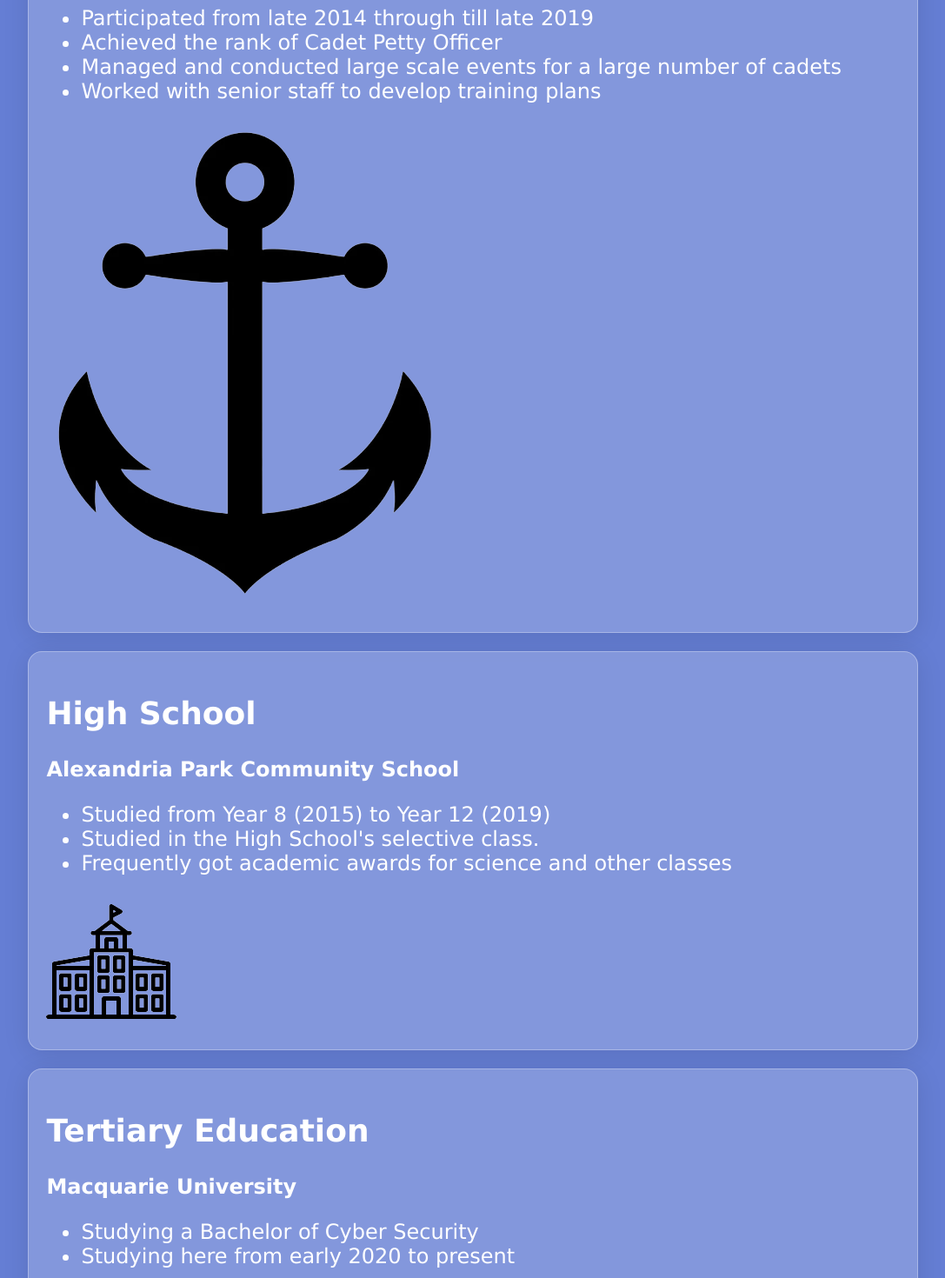
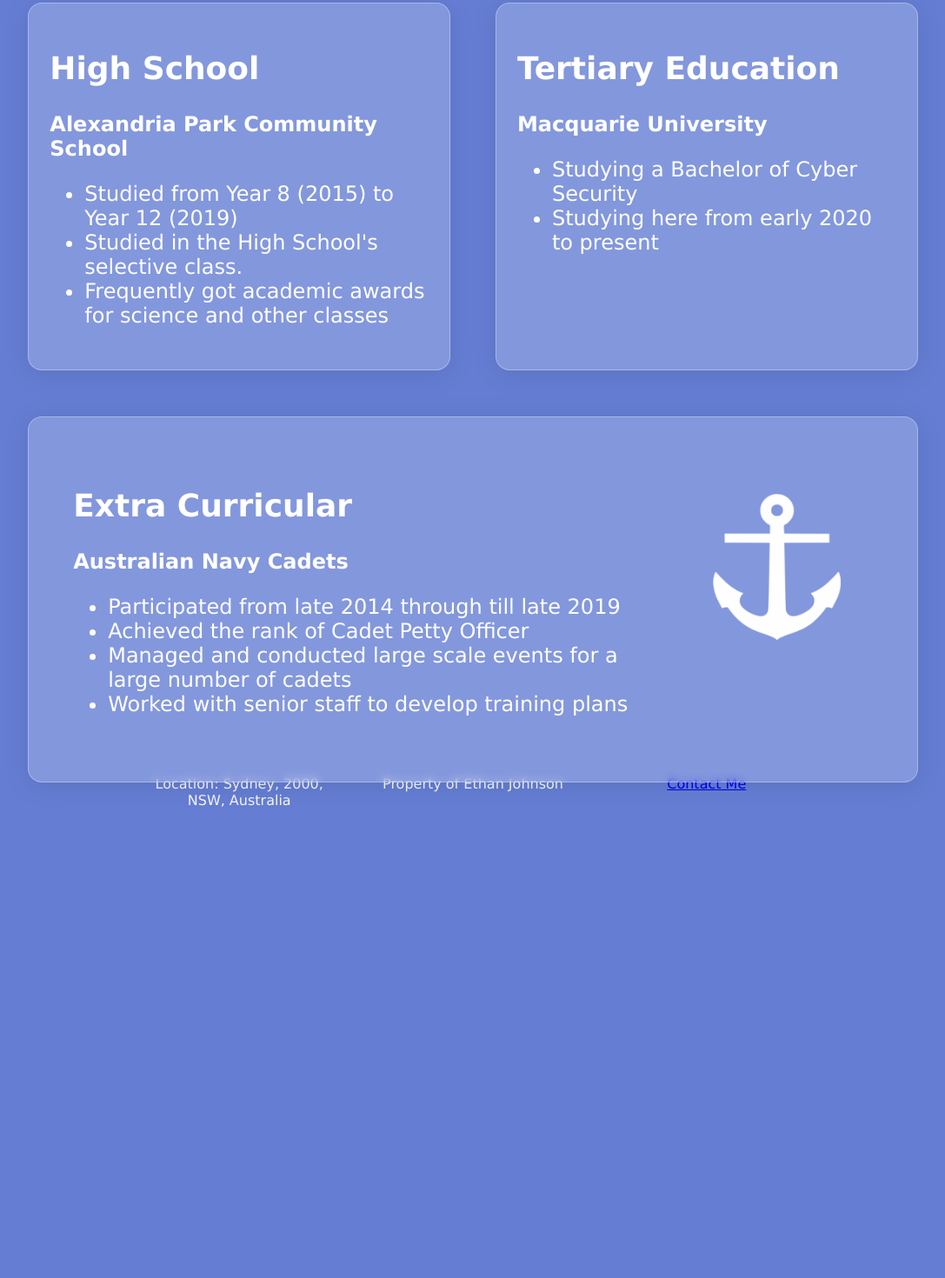
Before and after one commit to Scrubby1/PersonalWebsite, a SvelteKit app in the folder personalWebsiteV2/: page /Experience in a window 1280 px wide. Shown: the part 980-2450 px from the top of the page at 87% size, without its empty margins (96-1183 px from the left). After the commit the page ends 1926 px from the top, so only its background shows below. Built offline with nearby package versions, Linux system fonts and the light colour scheme.

Commit message:
finished projects and contacts
finished projects and contacts

```diff
--- a/personalWebsiteV2/src/routes/+layout.svelte
+++ b/personalWebsiteV2/src/routes/+layout.svelte
@@ -42,7 +42,7 @@
     </div>
 
     <div id = "footerRight">
-        <p>Contact Me: ethan.j.johnson01@gmail.com</p>
+        <a id="contactLinkTwo" href="/Contact"><p>Contact Me</p></a>
     </div>
 
 </footer>
--- /dev/null
+++ b/personalWebsiteV2/src/routes/Contact/+page.svelte
@@ -0,0 +1,102 @@
+<script lang="ts">
+    import { onMount } from "svelte";
+    let myEmail = "4b98bce60271c880e231f471cd5067ff"
+
+    onMount(() => {
+        document.getElementById("thankYou").style.display='none';
+        document.getElementById("ContactForm").style.display='block';
+	});
+
+    function changeDivs () {
+        document.getElementById("ContactForm").style.display='none';
+        document.getElementById("thankYou").style.display='block';
+
+    }
+
+
+</script>
+
+
+<div id="contactPage">
+
+    <div id="thankYou" class="box">
+        <div id="thankYouTxt">
+            <h1>Thank You!</h1>
+        </div>
+        <div id="thankYouImg">
+            <img src="greenCheck.png" alt="green check mark" class="icons"/>
+        </div>
+    </div>
+
+    <div id = "ContactForm" class="box">
+        <h1>Contact Form</h1>
+        <p>Please fill out the form below to reach out to me and I will try to respond as soon as possible.</p>
+        <form id = "form" action="https://formsubmit.co/{myEmail}" method="POST">
+            <input class="textinput" type="text" placeholder="Name" name="name" required>
+            <input class="textinput" type="email" name="email" placeholder="Email Address" required>
+            <input type="hidden" name="_subject" value="Email from Personal Website!">
+            <input class="textinput" type="text" name="phoneNumber" placeholder="Phone Number">
+            <input type="text" name="_honey" style="display:none">
+            <textarea rows=5 id="message" name="message" placeholder="Please type your message here!"/>
+            <button id="submit" type="submit" on:click={changeDivs}>Send</button>
+        </form>
+    </div>
+
+</div>
+
+<style>
+#ContactForm {
+    margin-left: 20%;
+    margin-right: 20%;
+    margin-top: 2%;
+}
+#ContactForm h1{
+    margin: 0;
+}
+#thankYou {
+    margin-left: 20%;
+    margin-right: 20%;
+    margin-top: 2%;
+    text-align: center;
+}
+#message {
+    margin-top:1%;
+    margin-right: 5%;
+    margin-left: 5%;
+    width: 90%;
+    padding: 1%;
+}
+#submit {
+    text-align: center;
+	border-radius: 10px;
+    border: none;
+    padding-top: 1%;
+	padding-bottom: 1%;
+	text-decoration: none;
+	width: 15%;
+    margin-left: 80%;
+    margin-right: 5%;
+    color: #FFF3F0;
+	background-color: #121E2A;
+}
+.textinput {
+    margin-left: 5%;
+    margin-right: 5%;
+    width: 90%;
+    padding: 1%;
+}
+.box {
+    padding: 5%;
+    padding-top: 2%;
+    margin-top: 2%;
+    margin-bottom: 2%;
+    background: rgba(255, 255, 255, 0.2);
+    color: white;
+    grid-template-columns: 70% 25%;
+    border-radius: 16px;
+    border: 1px solid rgba(255, 255, 255, 0.3);
+    box-shadow: 0 4px 30px rgba(0, 0, 0, 0.1);
+    backdrop-filter: blur(5px);
+    -webkit-backdrop-filter: blur(5px);
+}
+</style>
--- a/personalWebsiteV2/src/routes/Experience/+page.svelte
+++ b/personalWebsiteV2/src/routes/Experience/+page.svelte
@@ -103,10 +103,53 @@
             </div>
         </div>
 
+        <div id="educationExp">
+            <div id="expHS" class = "box">
 
+                <div id="expHSGrid">
 
+                    <div id="expHSGridTxt">
 
-        <!-- Cadets -->
+                        <h2>{Twoheader1}</h2>
+                        <b>{Oneb}</b>
+
+                        <ul>
+
+                            <li>{HSLI1}</li>
+                            <li>{HSLI2}</li>
+                            <li>{HSLI3}</li>
+
+                        </ul>
+
+                    </div>
+
+                </div>
+            </div>
+
+            <div id="expMQ" class = "box">
+
+                <div id="expMqGrid">
+
+                    <div id="expMqGridTxt">
+
+                        <h2>{Twoheader2}</h2>
+                        <b>{Twob}</b>
+
+                        <ul>
+
+                            <li>{MQLI1}</li>
+                            <li>{MQLI2}</li>
+
+                        </ul>
+
+                    </div>
+
+                </div>
+
+            </div>
+
+        </div>
+
         <div id="expCadets" class = "box">
 
             <div id="expCadGrid">
@@ -128,68 +171,7 @@
                 </div>
 
                 <div id="expCadGridImg">
-                    <img src="navy.png" alt="navy" id="expPhoto1"/>
-                </div>
-
-            </div>
-
-        </div>
-
-
-        <!--High School Section-->
-        <div id="expHS" class = "box">
-
-            <div id="expHSGrid">
-
-                <div id="expHSGridTxt">
-
-                    <h2>{Twoheader1}</h2>
-                    <b>{Oneb}</b>
-
-                    <ul>
-
-                        <li>{HSLI1}</li>
-                        <li>{HSLI2}</li>
-                        <li>{HSLI3}</li>
-
-                    </ul>
-
-                </div>
-
-                <div id="expHSGridImg">
-                    <img src="hs.png" alt="uni" id="expPhoto1"/>
-                </div>
-
-            </div>
-
-        </div>
-
-        <div id="lineToExpHS">
-            <!--herro-->
-        </div>
-        <!--End High School Section-->
-
-        <!-- Macquarie University -->
-        <div id="expMQ" class = "box">
-
-            <div id="expMqGrid">
-
-                <div id="expMqGridTxt">
-
-                    <h2>{Twoheader2}</h2>
-                    <b>{Twob}</b>
-
-                    <ul>
-
-                        <li>{MQLI1}</li>
-                        <li>{MQLI2}</li>
-
-                    </ul>
-
-                </div>
-
-                <div id="expMqGridImg">
-                    <img src="uni.png" alt="uni" id="expPhoto1"/>
+                    <img src="navy.png" alt="navy" id="expPhoto1" class="img"/>
                 </div>
 
             </div>
@@ -201,15 +183,40 @@
 </div>
 
 <style>
-
+#expHeaderSection{
+    color: white;
+    padding-left: 10%;
+    padding-right: 10%;
+    padding-bottom: 5%;
+    padding-top: 2%;
+}
+#workMain {
+    display: grid;
+    grid-template-columns: 1;
+    grid-template-rows: 3;
+    row-gap: 1.5%;
+}
 #payedWork {
     display: grid;
     grid-template-columns: 30% 30% 30%;
     column-gap: 5%;
     grid-template-rows: 1;
 }
+
+#educationExp{
+    display: grid;
+    grid-template-columns: 47.5% 47.5%;
+    column-gap: 5%;
+    grid-template-rows: 1;
+}
+
+#expCadGrid {
+    display: grid;
+    grid-template-columns: 75% 20%;
+    column-gap: 5%;
+}
 .box {
-    padding: 2%;
+    padding: 5%;
     margin-top: 2%;
     margin-bottom: 2%;
     background: rgba(255, 255, 255, 0.2);
@@ -221,4 +228,9 @@
     backdrop-filter: blur(5px);
     -webkit-backdrop-filter: blur(5px);
 }
+.img {
+    padding-top: 20%;
+    padding-right: 20%;
+    width: 80%;
+}
 </style>
```
Also changed, not shown: personalWebsiteV2/static/greenCheck.png (added), personalWebsiteV2/static/navy.png. Lines whose indentation alone changed are shown as unchanged.
